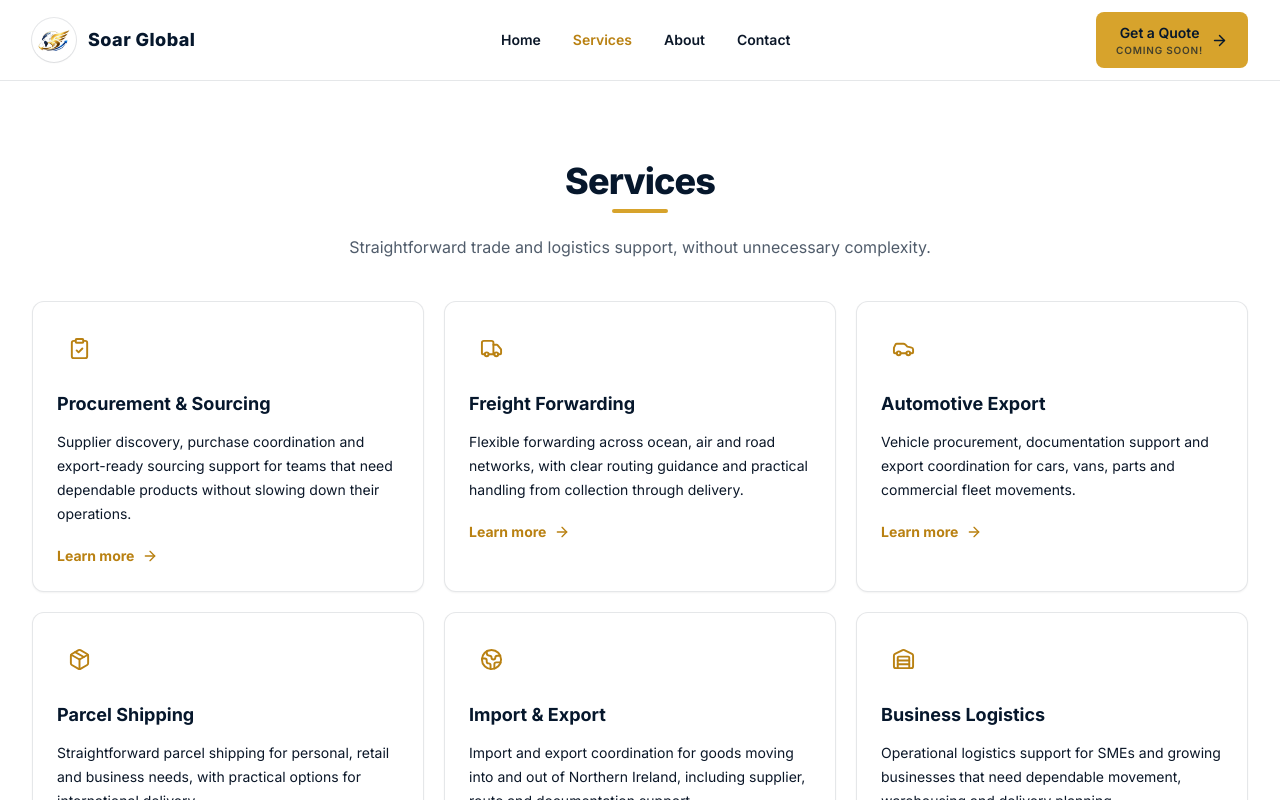
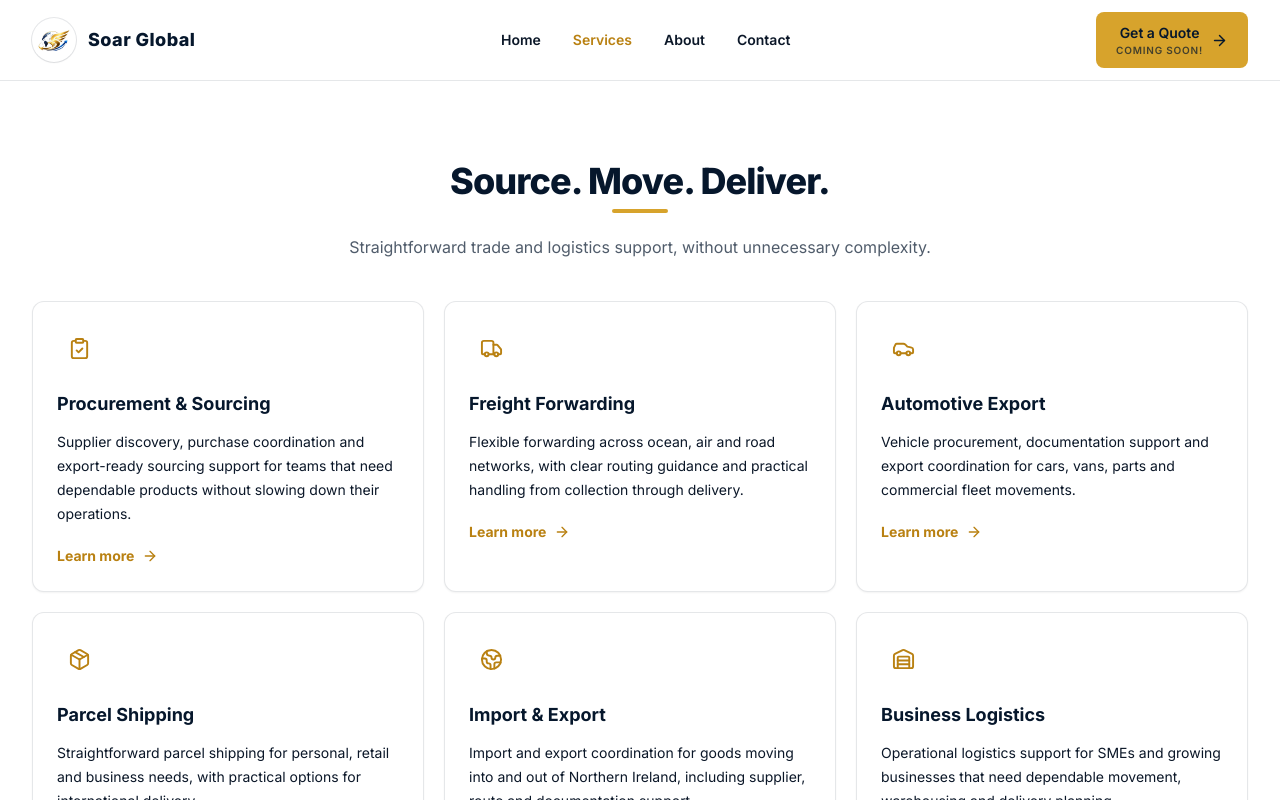
Before and after one commit to AdeniyiAhmod/SoarGlobal, a Next.js app: page /services in a window 1280 px wide. Shown: the top 800 px of the page. Built offline with nearby package versions, Linux system fonts and the light colour scheme.

Commit message:
Refine services heading

```diff
--- a/components/ServiceGrid.tsx
+++ b/components/ServiceGrid.tsx
@@ -180,7 +180,7 @@ export function ServiceGrid({ detailed = false }: ServiceGridProps) {
     <section className={detailed ? "section-padding bg-white" : "bg-white py-16 sm:py-20 lg:py-24"}>
       <div className="container-shell">
         <SectionHeader
-          title={detailed ? "Services" : "What We Handle"}
+          title={detailed ? "Source. Move. Deliver." : "What We Handle"}
           text={detailed ? "Straightforward trade and logistics support, without unnecessary complexity." : "A focused set of services for moving, sourcing and delivering goods."}
         />
         {detailed ? null : (
```
